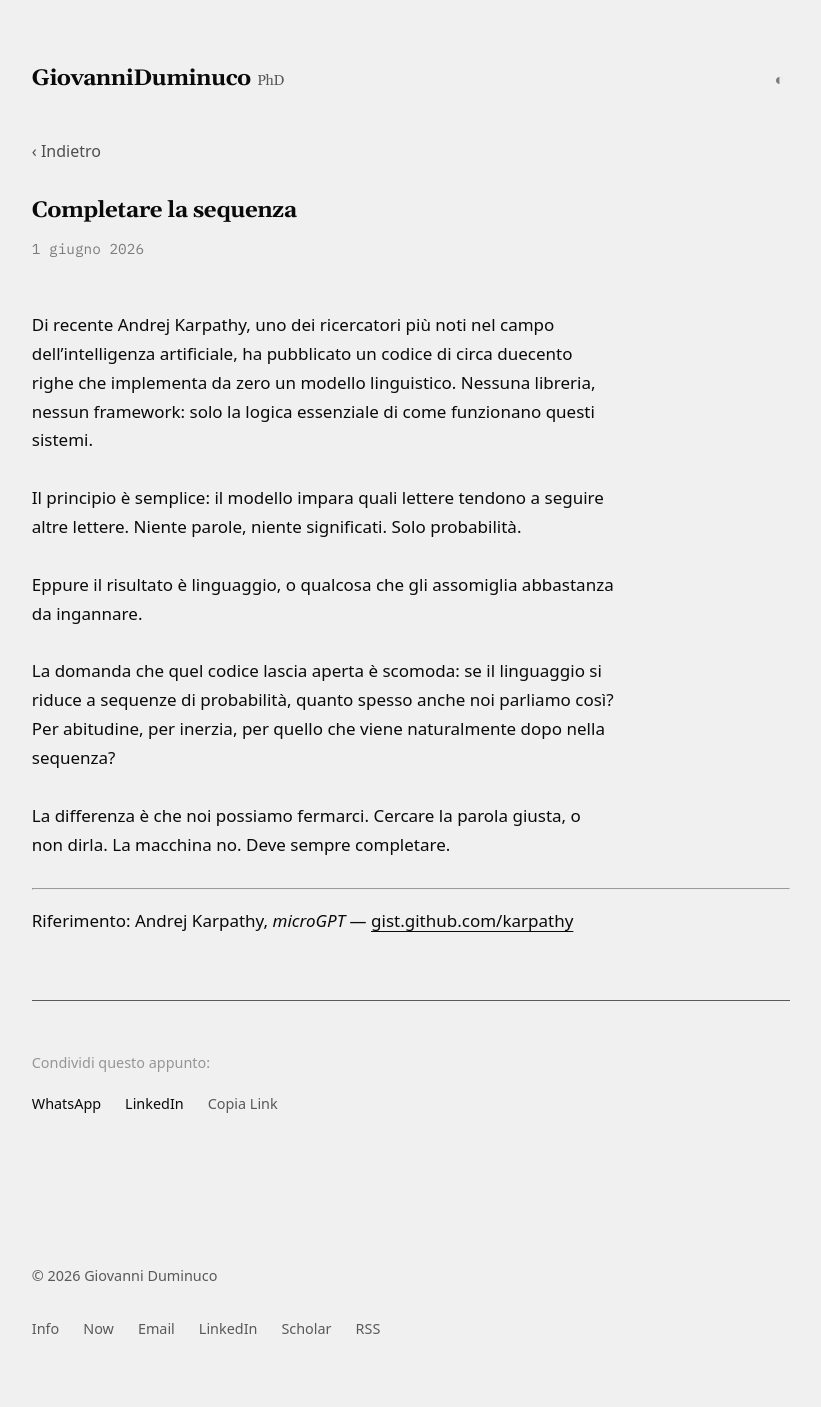
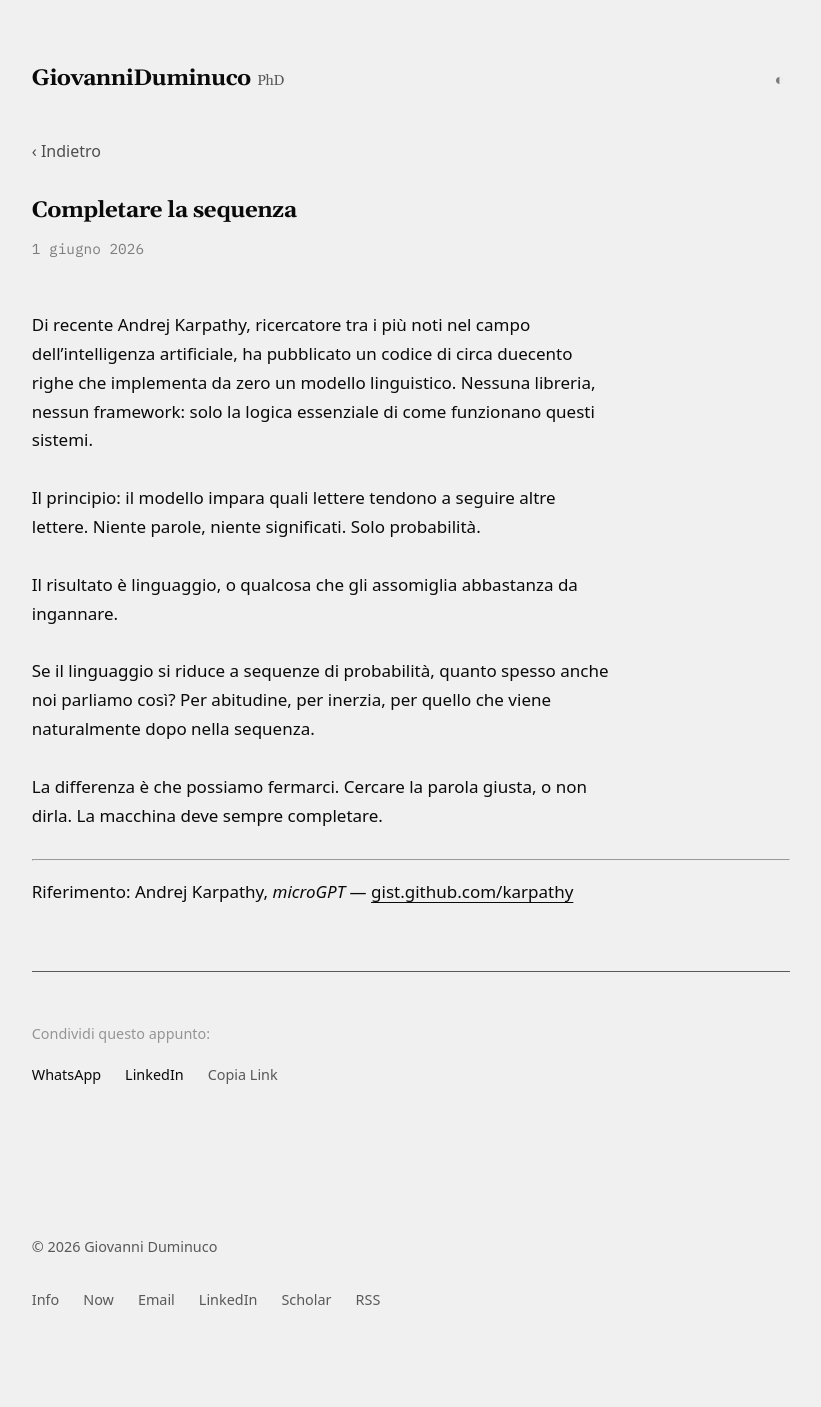
Before and after one commit to dumgio/dumgio.github.io, a Jekyll site: the page built from _posts/2026-06-01-completare-la-sequenza.md, in a window 1280 px wide. Shown: the whole page, without its empty margins (229-1050 px from the left). Built offline with Jekyll 4.4.1, drawn with Linux system fonts in a browser that asks for light colours; comment, search, counter and statistics services are not loaded; after the commit the page ends 1378 px from its top, so only the background shows below that.

Commit message:
Affina stile appunto "Completare la sequenza"
Applicate correzioni di registro: rimosso "semplice" ridondante, eliminato
"Eppure" come connettivo artificiale, tolto framing "è scomoda", integrato
il frammento finale, snellito il soggetto implicito.

Co-Authored-By: Claude Sonnet 4.6 <noreply@anthropic.com>

```diff
--- a/_posts/2026-06-01-completare-la-sequenza.md
+++ b/_posts/2026-06-01-completare-la-sequenza.md
@@ -4,15 +4,15 @@ title: "Completare la sequenza"
 date: 2026-06-01
 permalink: /appunti/completare-la-sequenza/
 ---
-Di recente Andrej Karpathy, uno dei ricercatori più noti nel campo dell'intelligenza artificiale, ha pubblicato un codice di circa duecento righe che implementa da zero un modello linguistico. Nessuna libreria, nessun framework: solo la logica essenziale di come funzionano questi sistemi.
+Di recente Andrej Karpathy, ricercatore tra i più noti nel campo dell'intelligenza artificiale, ha pubblicato un codice di circa duecento righe che implementa da zero un modello linguistico. Nessuna libreria, nessun framework: solo la logica essenziale di come funzionano questi sistemi.
 
-Il principio è semplice: il modello impara quali lettere tendono a seguire altre lettere. Niente parole, niente significati. Solo probabilità.
+Il principio: il modello impara quali lettere tendono a seguire altre lettere. Niente parole, niente significati. Solo probabilità.
 
-Eppure il risultato è linguaggio, o qualcosa che gli assomiglia abbastanza da ingannare.
+Il risultato è linguaggio, o qualcosa che gli assomiglia abbastanza da ingannare.
 
-La domanda che quel codice lascia aperta è scomoda: se il linguaggio si riduce a sequenze di probabilità, quanto spesso anche noi parliamo così? Per abitudine, per inerzia, per quello che viene naturalmente dopo nella sequenza?
+Se il linguaggio si riduce a sequenze di probabilità, quanto spesso anche noi parliamo così? Per abitudine, per inerzia, per quello che viene naturalmente dopo nella sequenza.
 
-La differenza è che noi possiamo fermarci. Cercare la parola giusta, o non dirla. La macchina no. Deve sempre completare.
+La differenza è che possiamo fermarci. Cercare la parola giusta, o non dirla. La macchina deve sempre completare.
 
 ---
 Riferimento: Andrej Karpathy, <em>microGPT</em> — <a href="https://gist.github.com/karpathy/8627fe009c40f57531cb18360106ce95">gist.github.com/karpathy</a>
```
